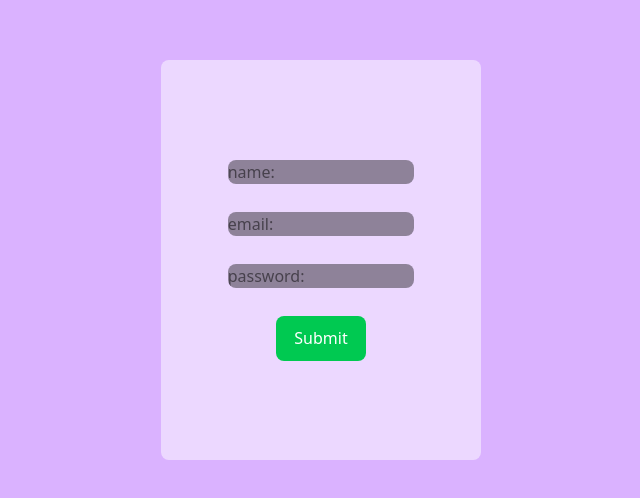
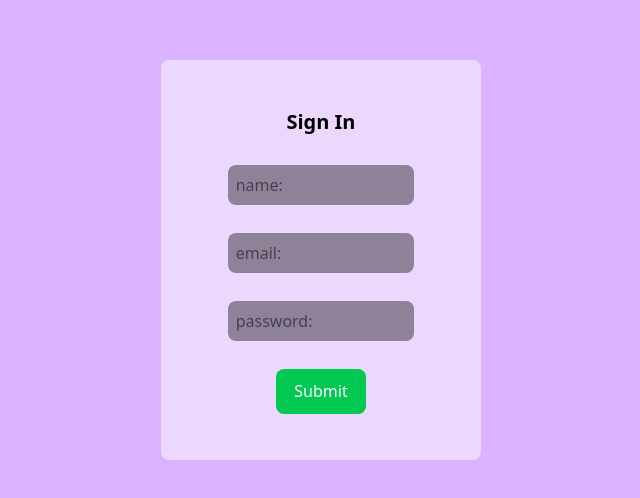
Before and after one commit to hosein8513/learning-formik, a React app: page / in a window 1280 px wide. Shown: the part 140-638 px from the top of the page, without its empty margins (319-959 px from the left). Built offline with nearby package versions, Linux system fonts and the light colour scheme; the HTML template or start-up script is replaced by a standard one.

Commit message:
validate-and-regex

```diff
--- a/src/Register.jsx
+++ b/src/Register.jsx
@@ -3,24 +3,53 @@ import { useFormik } from "formik";
 const Register = () => {
 
     const formik = useFormik({
-        initialValues:{
-            name:'',
-            email:'',
-            password:''
+        initialValues: {
+            name: '',
+            email: '',
+            password: ''
         },
-        onSubmit: value=>{
+        onSubmit: value => {
             console.log(value);
 
+        },
+        validate: value => {
+            let errors = {}
+            if (!value.name) {
+                errors.name = "please fill this part"
+            }
+            if (!value.email) {
+                errors.email = "please fill this part"
+            } else if (!  /^(([^<>()[\]\\.,;:\s@\"]+(\.[^<>()[\]\\.,;:\s@\"]+)*)|(\".+\"))@((\[[0-9]{1,3}\.[0-9]{1,3}\.[0-9]{1,3}\.[0-9]{1,3}\])|(([a-zA-Z\-0-9]+\.)+[a-zA-Z]{2,}))$/.test(value.email)) {
+                errors.email = "please write an email"
+            }
+            if (!value.password) {
+                errors.password = "please fill this part"
+            }
+            return errors
         }
     })
+    console.log(formik);
+
     return (
-        <div className="w-full h-screen bg-purple-300 flex flex-col justify-center items-center">
+        <div className="w-full h-screen bg-purple-300 flex flex-col justify-center items-center gap-4">
+
             <div className="w-3/12 h-6/12 rounded-lg bg-white/50">
-                <form className="w-full h-full flex flex-col justify-center items-center gap-7 rounded-lg"onSubmit={formik.handleSubmit}>
-                <input type="text" placeholder="name:" className="w-7/12 bg-black/40 rounded-lg" name="name" value={formik.values.name} onChange={formik.handleChange}/>
-                <input type="email" placeholder="email:" className="w-7/12 bg-black/40 rounded-lg" name="email"value={formik.values.email} onChange={formik.handleChange}/>
-                <input type="password" placeholder="password:" className="w-7/12 bg-black/40 rounded-lg" name="password" value={formik.values.password} onChange={formik.handleChange}/>
-                <button className="w-[90px] h-[45px] rounded-lg text-white bg-green-500" type="submit">Submit</button>
+
+                <form className="w-full h-full flex flex-col justify-center items-center gap-7 rounded-lg" onSubmit={formik.handleSubmit}>
+                    <h1 className="text-[20px] font-bold">Sign In</h1>
+                    <div className="flex flex-col justify-center items-center w-full">
+                        <input type="text" placeholder="name:" className="w-7/12 bg-black/40 rounded-lg p-2" name="name" value={formik.values.name} onChange={formik.handleChange} onBlur={formik.handleBlur} />
+                        {formik.errors.name && formik.touched.name ? <span className="text-[15px] text-center text-red-500">{formik.errors.name}</span> : ''}
+                    </div>
+                    <div className="flex flex-col justify-center items-center w-full">
+                        <input type="email" placeholder="email:" className="w-7/12 bg-black/40 rounded-lg p-2" name="email" value={formik.values.email} onChange={formik.handleChange} onBlur={formik.handleBlur} />
+                        {formik.errors.email  ? <span className="text-[15px] text-center text-red-500">{formik.errors.email}</span> : ''}
+                    </div>
+                    <div className="flex flex-col justify-center items-center w-full">
+                        <input type="password" placeholder="password:" className="w-7/12 bg-black/40 rounded-lg p-2" name="password" value={formik.values.password} onChange={formik.handleChange} onBlur={formik.handleBlur} />
+                        {formik.errors.password && formik.touched.password ? <span className="text-[15px] text-center text-red-500">{formik.errors.password}</span> : ''}
+                    </div>
+                    <button className="w-[90px] h-[45px] rounded-lg text-white bg-green-500" type="submit">Submit</button>
                 </form>
             </div>
         </div>
```
